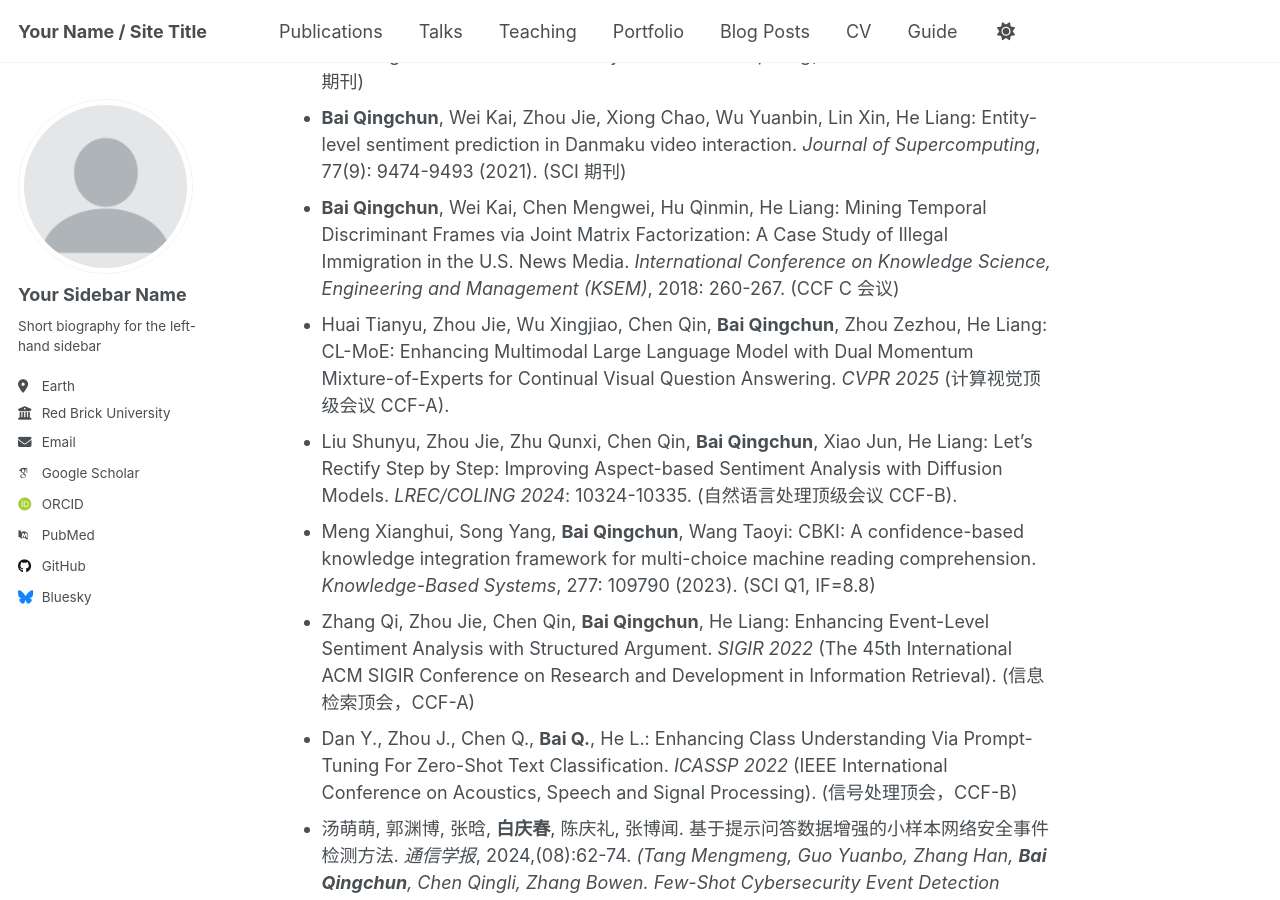
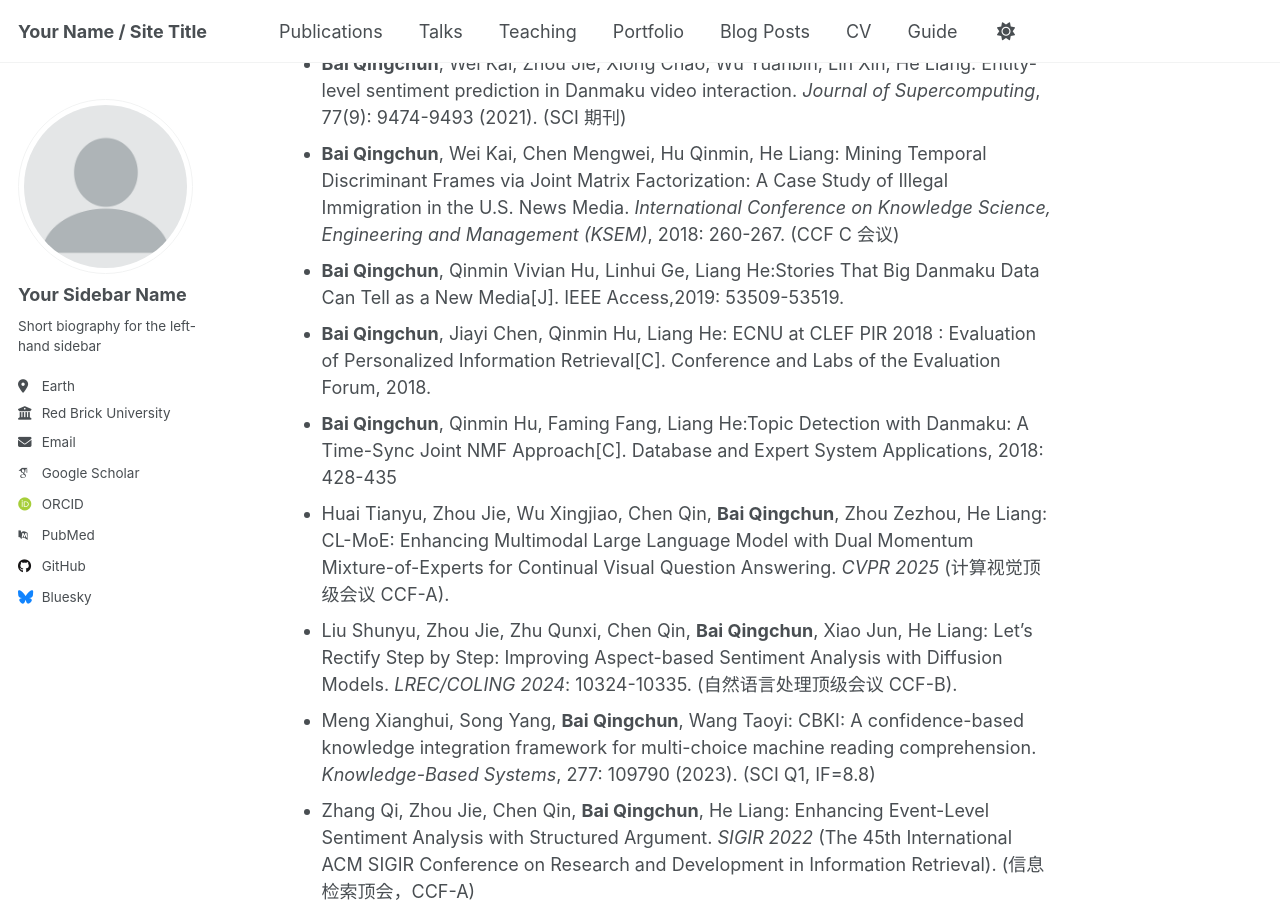
Before and after one commit to adableau/adableau.github.io, a Jekyll site: the page built from _pages/about.md, in a window 1280 px wide and 900 px high, scrolled down 1541 px. Built offline with Jekyll 4.4.1, drawn with Linux system fonts in a browser that asks for light colours; some web fonts are replaced; some of the changed text lies outside the part shown.

Commit message:
Update about.md

```diff
--- a/_pages/about.md
+++ b/_pages/about.md
@@ -57,6 +55,9 @@ redirect_from:
 *   **Bai Qingchun**, Wu Yuanbin, Zhou Jie, He Liang: Aligned variational autoencoder for matching danmaku and video storylines. *Neurocomputing*, 454: 228-237 (2021). (SCI 期刊)
 *   **Bai Qingchun**, Wei Kai, Zhou Jie, Xiong Chao, Wu Yuanbin, Lin Xin, He Liang: Entity-level sentiment prediction in Danmaku video interaction. *Journal of Supercomputing*, 77(9): 9474-9493 (2021). (SCI 期刊)
 *   **Bai Qingchun**, Wei Kai, Chen Mengwei, Hu Qinmin, He Liang: Mining Temporal Discriminant Frames via Joint Matrix Factorization: A Case Study of Illegal Immigration in the U.S. News Media. *International Conference on Knowledge Science, Engineering and Management (KSEM)*, 2018: 260-267. (CCF C 会议)
+*   **Bai Qingchun**, Qinmin Vivian Hu, Linhui Ge, Liang He:Stories That Big Danmaku Data Can Tell as a New Media[J]. IEEE Access,2019: 53509-53519.
+*   **Bai Qingchun**, Jiayi Chen, Qinmin Hu, Liang He: ECNU at CLEF PIR 2018 : Evaluation of Personalized Information Retrieval[C]. Conference and Labs of the Evaluation Forum, 2018.
+*    **Bai Qingchun**, Qinmin Hu, Faming Fang, Liang He:Topic Detection with Danmaku: A Time-Sync Joint NMF Approach[C]. Database and Expert System Applications, 2018: 428-435
 *   Huai Tianyu, Zhou Jie, Wu Xingjiao, Chen Qin, **Bai Qingchun**, Zhou Zezhou, He Liang: CL-MoE: Enhancing Multimodal Large Language Model with Dual Momentum Mixture-of-Experts for Continual Visual Question Answering. *CVPR 2025* (计算视觉顶级会议 CCF-A).
 *   Liu Shunyu, Zhou Jie, Zhu Qunxi, Chen Qin, **Bai Qingchun**, Xiao Jun, He Liang: Let's Rectify Step by Step: Improving Aspect-based Sentiment Analysis with Diffusion Models. *LREC/COLING 2024*: 10324-10335. (自然语言处理顶级会议 CCF-B).
 *   Meng Xianghui, Song Yang, **Bai Qingchun**, Wang Taoyi: CBKI: A confidence-based knowledge integration framework for multi-choice machine reading comprehension. *Knowledge-Based Systems*, 277: 109790 (2023). (SCI Q1, IF=8.8)
```
Also changed, not shown: other parts of _pages/about.md (+2 -4 lines).
